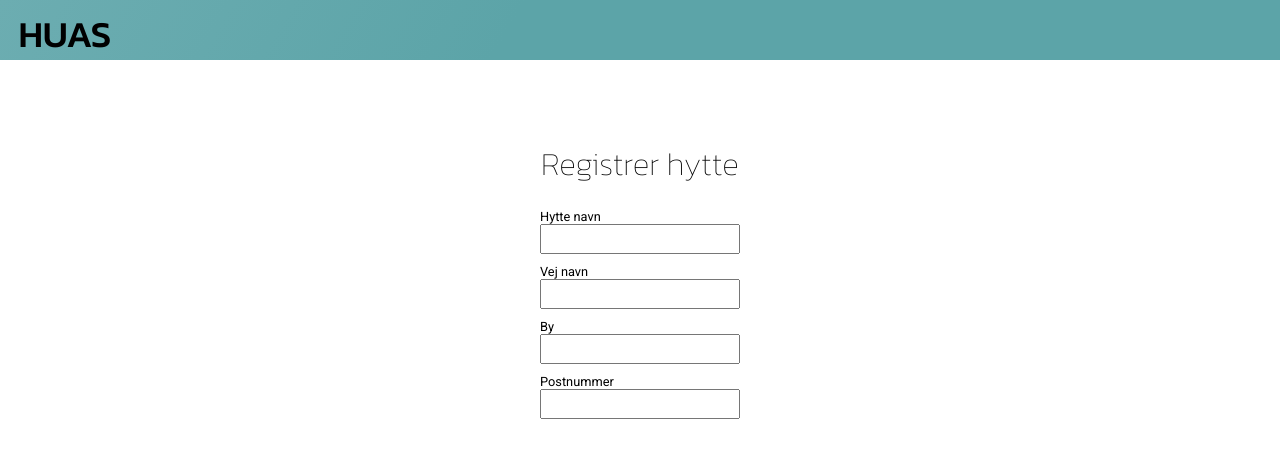
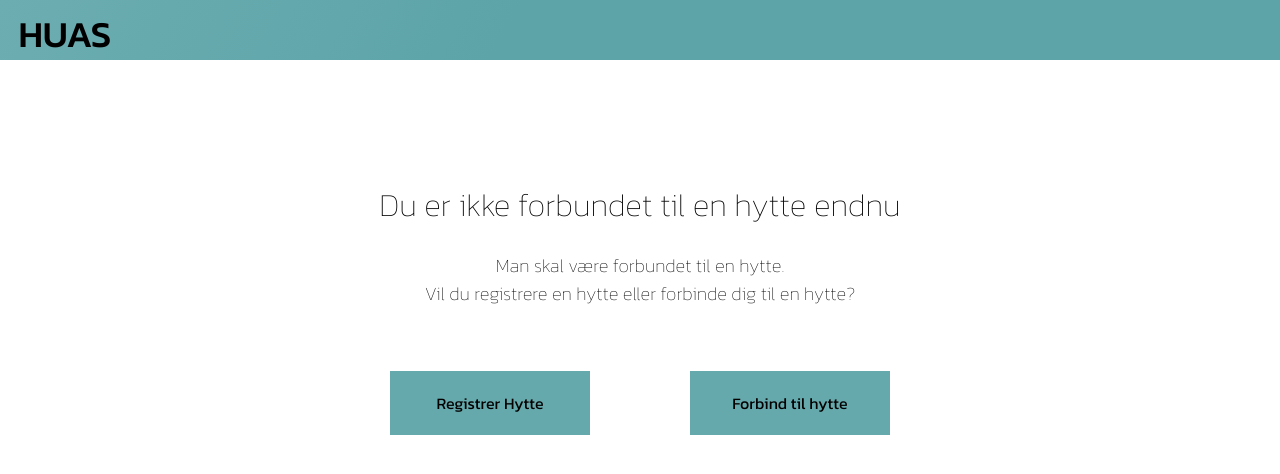
Before and after one commit to derangeddk/hyttebook-frontend, a Nuxt app: page /hut-management in a window 1280 px wide. Shown: the top 474 px of the page. Built offline with nearby package versions, Linux system fonts and the light colour scheme.

Commit message:
hut registration sends hut info.

```diff
--- a/components/hut-registration.vue
+++ b/components/hut-registration.vue
@@ -3,22 +3,68 @@
 
         <div class="page-header">
             <h1>Registrer hytte</h1>
+            <h3>Her kan du oplyse noget basis information</h3>
+            <h3>om hytten du udlejer. Informationen vil blive brugt</h3>
+            <h3>i mails som sendes til lejere</h3>
         </div>
 
-        <form @submit.prevent class="registration-container">
+        <form @submit.prevent="registerHut();" class="registration-container">
             <labelled-input name="hut-name" type="text" label="Hytte navn" v-model="hutName"></labelled-input>
             <labelled-input name="street" type="text" label="Vej navn" v-model="street"></labelled-input>
+            <labelled-input name="streetNumber" type="text" label="Vej nummer" v-model="streetNumber"></labelled-input>
             <labelled-input name="city" type="text" label="By" v-model="city"></labelled-input>
-            <labelled-input name="zip-code" type="text" label="Postnummer" v-model="zipCode"></labelled-input>
+            <labelled-input name="zip-code" type="number" label="Postnummer" v-model="zipCode"></labelled-input>
+            <labelled-input name="email" type="email" label="Kontakt email" v-model="email"></labelled-input>
+            <labelled-input name="phone" type="tel" label="Kontakt nummer" v-model="phone"></labelled-input>
+            <primary-button type="submit">Registrer</primary-button>
         </form>
     </div>
 </template>
 
 <script>
     import LabelledInput from '~/components/labelled-input';
+    import PrimaryButton from '~/components/primary-button';
+    import axios from 'axios';
 
     export default {
-        components: { LabelledInput }
+        data() {
+            return {
+                hutName: "",
+                street: "",
+                streetNumber: "",
+                city: "",
+                zipCode: "",
+                email: "",
+                phone: ""
+            }
+        },
+        methods: {
+            async registerHut() {
+                let payload = {
+                    hutName: this.hutName,
+                    street: this.street,
+                    streetNumber: this.streetNumber,
+                    city: this.city,
+                    zipCode: this.zipCode,
+                    email: this.email,
+                    phone: this.phone
+                }
+
+                let headers = {
+                    "content-type": "application/json"
+                }
+
+                let response;
+                try {
+                    response = await axios.post('http://localhost:4752/huts', payload, { headers });
+                } catch(error) {
+                    console.error("Failed to register hut: ", error);
+                    return;
+                }
+
+            }
+        },
+        components: { LabelledInput, PrimaryButton }
     }
 </script>
 
@@ -31,8 +77,19 @@
         min-height: 100vh;
         width: 100%;
 
-        .page-header h1 {
-            margin-top: 80px;
+        .page-header {
+            display: flex;
+            align-items: center;
+            flex-direction: column;
+            margin-bottom: 50px;
+
+            h1 {
+                margin-top: 80px;
+            }
+
+            h3 {
+                margin: 0;
+            }
         }
 
         form.registration-container {
--- a/components/no-hut.vue
+++ b/components/no-hut.vue
@@ -1,7 +1,12 @@
 <template>
     <div class="no-hut-container" >
-        <p>Du har ikke registreret en hytte endnu. Vil du gøre det nu?</p>
-        <primary-button type="submit" @click="$emit('requestRegistration')">Registrer Hytte</primary-button>
+        <h1>Du er ikke forbundet til en hytte endnu</h1>
+        <h3>Man skal være forbundet til en hytte.</h3>
+        <h3>Vil du registrere en hytte eller forbinde dig til en hytte?</h3>
+        <div class="button-container">
+            <primary-button type="submit" @click="$emit('requestRegistration')">Registrer Hytte</primary-button>
+            <primary-button type="submit" @click="$emit('requestAffiliation')">Forbind til hytte</primary-button>
+        </div>
     </div>
 </template>
 
@@ -18,8 +23,19 @@
         display: flex;
         flex-direction: column;
         align-items: center;
-        justify-content: center;
-        align-self: center;
         width: 100vw;
+        margin-top: 100px;
+
+        h3 {
+            margin: 0;
+        }
+
+        .button-container {
+            margin-top: 50px;
+            display: flex;
+            flex-direction: row;
+            justify-content: space-around;
+            width: 600px;
+        }
     }
 </style>
--- a/components/sign-up.vue
+++ b/components/sign-up.vue
@@ -51,8 +51,8 @@ export default {
             let response;
             try {
                 response = await axios.post('http://localhost:4752/users', payload, { headers });
-            } catch(err) {
-                console.error("failed to register user: ", err);
+            } catch(error) {
+                console.error("failed to register user: ", error);
                 return;
             }
 
--- a/pages/hut-management.vue
+++ b/pages/hut-management.vue
@@ -17,7 +17,7 @@
         data() {
             return {
                 hasHuts: false,
-                registerHut: true,
+                registerHut: false,
             }
         },
         components: { InformationHeader, NoHut, HutRegistration }
```
